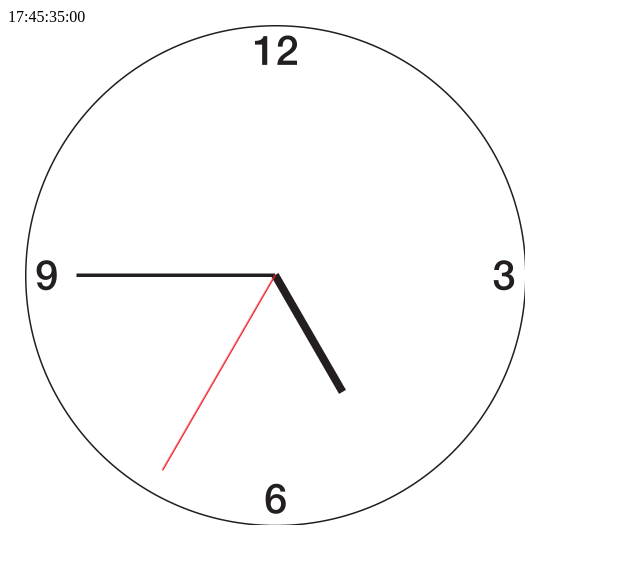
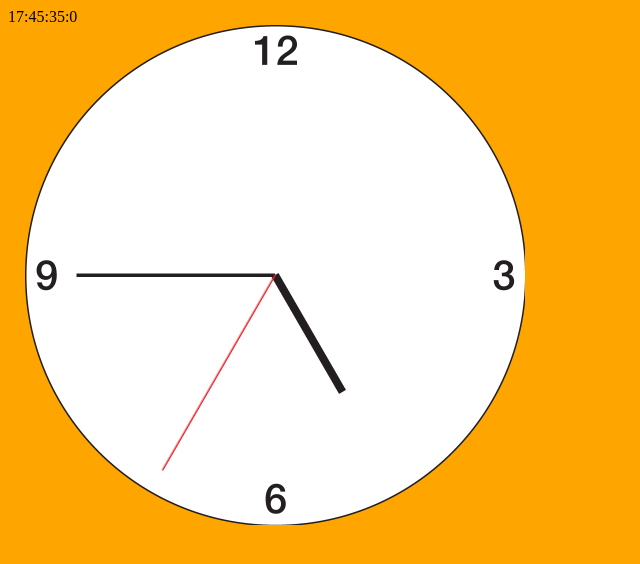
Before and after one commit to mystere3/eLehmann_Assign8, a plain HTML site: page index.html in a window 1280 px wide. Shown: the whole page, without its empty margins (0-640 px from the left). Drawn offline with nearby package versions, Linux system fonts and the light colour scheme.

Commit message:
background color switching working

```diff
--- a/CSS/style.css
+++ b/CSS/style.css
@@ -29,4 +29,5 @@
 	top: 25px;
 	left: 25px;
 	z-index: 4;
+
 }
--- a/scripts/main.js
+++ b/scripts/main.js
@@ -6,12 +6,19 @@ function startTime() {
     var ms=today.getMilliseconds();
     m = checkTime(m);
     s = checkTime(s);
-    ms = checkTime(ms);
+    //ms = checkTime(ms);
     document.getElementById('txt').innerHTML = h+":"+m+":"+s + ":" + ms;
     var t = setTimeout(function(){startTime()},500);
     setSeconds(s);
     setMinutes(m);
     setHours(h);
+
+    if(s % 2 === 0) {
+        $("body").css('background-color', 'yellow');
+    } else {
+        $("body").css('background-color', 'orange');
+    }
+
 }
 
 function checkTime(i) {
@@ -24,6 +31,8 @@ function setSeconds(n) {
     $("#seconds").css({ WebkitTransform: 'rotate(' + rotateBy + 'deg)'});
     // For Mozilla browser: e.g. Firefox
     $("#seconds").css({ '-moz-transform': 'rotate(' + rotateBy + 'deg)'});
+
+
 }
 function setMinutes(n) {
     var rotateBy = n * 6;
```
